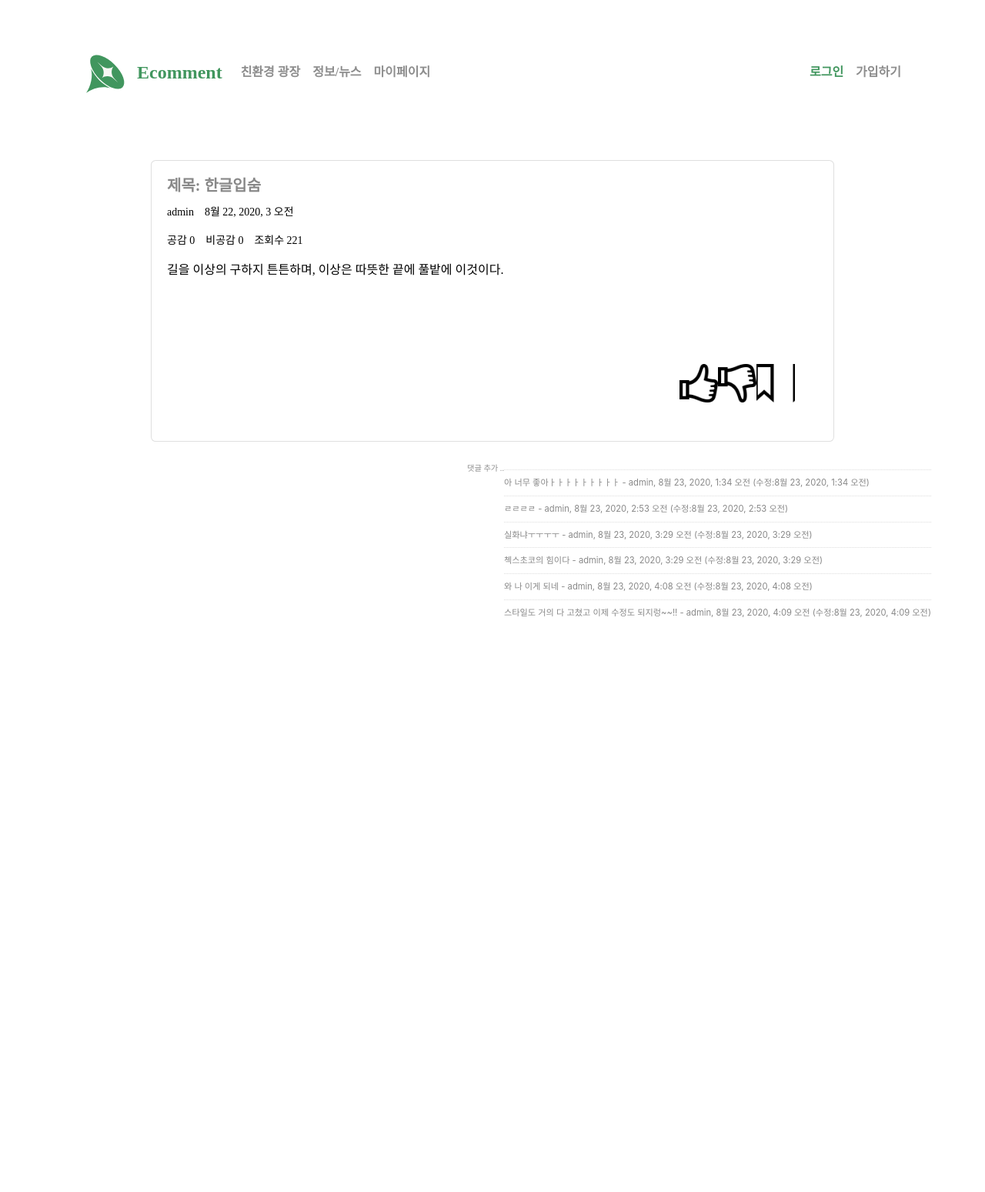
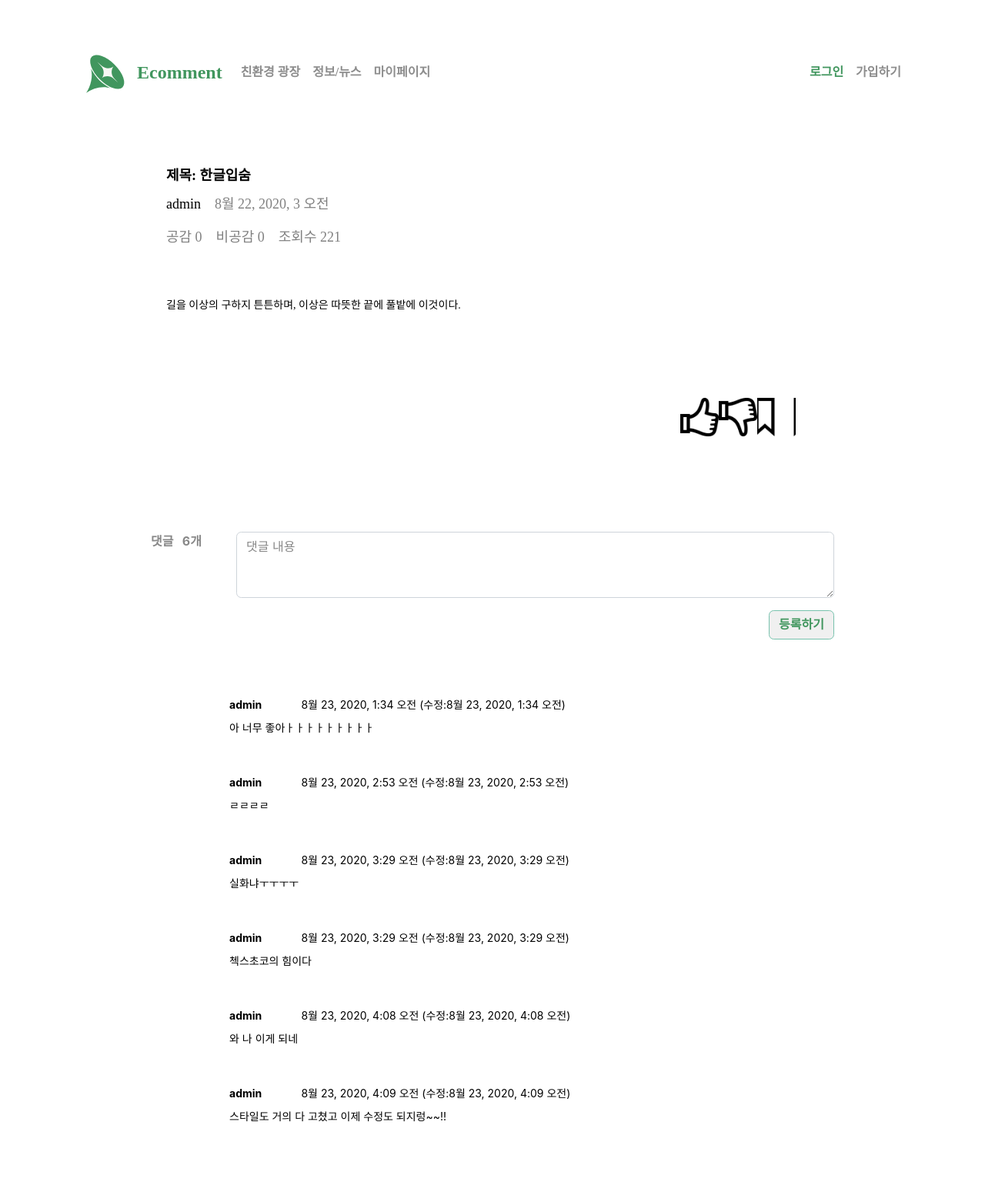
Before and after one commit to seoyoung-0/ecomment_5, a Django app: page /community/detail/33/ in a window 1280 px wide. Shown: the whole page at 77% size. Before the commit the page ends 802 px from the top, so only its background shows below. Run offline with Django 3.2, Linux system fonts and the light colour scheme; data comes from the database, SQL or seed files in the repository; both versions use the stored data as it was after the commit; data that the repository does not hold is empty; some libraries are stand-ins or nearby versions; some web fonts are replaced.

Commit message:
Make comment, Update home.html, post_detail.html

```diff
--- a/community/views.py
+++ b/community/views.py
@@ -169,11 +169,12 @@ def comment_create(request, post_id):
             comment.save()
             # return redirect('community:detail', post_id=post.id)
             # return HttpResponseRedirect('/community/detail/')
-            return redirect('community:detail', pk=comment.post.id)
-    else:
-        form = CommentForm()
-    context = {'form': form}
-    return render(request, 'community/comment_form.html', context)
+            return redirect('community:detail', pk=post_id)
+    # else:
+    #     form = CommentForm()
+    # context = {'form': form}
+    # return render(request, 'community/comment_form.html', context)
+    # return render(request, 'community/comment_form.html', context)
 
 def comment_update(request, comment_id):
 
@@ -189,7 +190,8 @@ def comment_update(request, comment_id):
             comment.author = request.user
             comment.updated = timezone.now()
             comment.save()
-            return redirect('community:detail', post_id=comment.post.id)
+            # return redirect('community:detail', post_id=comment.post.id)
+            return redirect('community:detail', pk=comment.post_id)
     else:
         form = CommentForm(instance=comment)
     context = {'form': form}
--- a/static/ecomment.css
+++ b/static/ecomment.css
@@ -155,9 +155,3 @@ padding: 50px;
   margin: 10% 30%;
   text-align: right;
 }
-
-.comment {
-      border-top:dotted 1px #ddd;
-    font-size:0.7em;
-  color: red;
-}
--- a/templates/community/comment_form.html
+++ b/templates/community/comment_form.html
@@ -1,15 +1,14 @@
 {% extends 'base.html' %}
 {% block content %}
 <div class="container my-3">
-    <h5 class="border-bottom pb-2">댓글 등록하기</h5>
+    <h5 class="border-bottom pb-2">댓글 수정하기</h5>
     <form method="post" class="post-form my-3">
         {% csrf_token %}
         <div class="form-group">
-            <label for="content">댓글 내용</label>
             <textarea class="form-control"name="content" id="content"
                       rows="3">{{ form.content.value|default_if_none:'' }}</textarea>
         </div>
-        <button type="submit" class="btn btn-primary">저장하기</button>
+        <button type="submit" class="btn btn-primary" style="font-weight: bold;color: #41965E;background: #F0F0F0;float: right;">등록하기</button>
     </form>
 </div>
 {% endblock %}
--- a/templates/community/post_detail.html
+++ b/templates/community/post_detail.html
@@ -5,19 +5,22 @@
 
 {% block content %}
 
-    <div class="row">
+    <div class="row my-5">
         <div class="update_hit">
             {{ post.update_hit }}
         </div>
         <div class="col"></div>
         <div class="col-12">
-            <div class="card" style="width: 80%; margin:20px auto">
+{#      테두리 있는 게 더 나은 것 같은뎅..  border-style:none;#}
+            <div class="card" style="border-style:none;width: 80%; margin:10px auto">
 
                 <div class="card-body">
-                    <h5 class="card-title" style="font-weight:bold;font-family: Noto Sans KR;">제목: {{ object.title }}</h5>
-                    <pre class="card-text" style="font-weight: normal;color: #000000;font-family: Noto Sans KR;">{{ object.author }}    {{ object.created }}</pre>
-                    <pre class="card-text post-item" style="font-weight: normal;color: #000000;font-family: Noto Sans KR;">공감 {{ object.like.all.count}}    비공감 {{ object.unlike.all.count}}    조회수 {{ object.hits }}</pre>
-                    <p class="card-text post-item" style="font-weight: normal;color: #000000;font-family: Noto Sans KR;">{{ object.text }}</p>
+                    <h5 class="card-title" style="font-weight:bold;font-family: Noto Sans KR;font-size:18px;color: #000000;">제목: {{ object.title }}</h5>
+                    <pre class="card-text" style="font-weight: normal;color: #000000;font-size:18px; font-family: Noto Sans KR;">{{ object.author }}    <span style="color: #808080;">{{ object.created }}</span></pre>
+                    <pre class="card-text post-item" style="font-weight: normal;color: #000000;font-size:18px;font-family: Noto Sans KR;color: #808080;">공감 {{ object.like.all.count}}    비공감 {{ object.unlike.all.count}}    조회수 {{ object.hits }}</pre>
+                    <br>
+                    <br>
+                    <p class="card-text post-item" style="font-weight: normal;color: #000000;font-size:14px;font-family: Noto Sans KR;">{{ object.text }}</p>
 
                 </div>
                 {% if object.image %}
@@ -42,28 +45,40 @@
         <div class="col"></div>
 
         <!-- 댓글 Start -->
-        <div>
-        <a href="{% url 'community:comment_create' object.id  %}"
-           class="small"><small>댓글 추가 ..</small></a>
-    </div>
-{#    {% include 'community/comment_form.html' %}#}
+
+    <div class="container my-5">
+    <form action="{% url 'community:comment_create' object.id %}" method="post" class="post-form my-3">
+        {% csrf_token %}
+        <div class="form-group">
+            <p style="float: left;margin-left: 10%">댓글 &nbsp&nbsp{{ post.comment_set.count }}개</p>
+            <textarea class="form-control"name="content" id="content" style="float: right;width:70%;margin-right: 10%;"
+                      rows="3" placeholder="댓글 내용">{{ form.content.value|default_if_none:'' }}</textarea>
+        </div>
+        <button type="submit" class="btn btn-primary" style="font-weight: bold;color: #41965E;background: #F0F0F0;float: right; margin-right: 10%">등록하기</button>
+    </form>
+</div>
+
+
     {% if post.comment_set.count > 0 %}
-    <div class="mt-3">
+    <div class="mt-3" style="float: right;width:80%;margin-left: 20%;">
     {% for comment in post.comment_set.all %}
-        <div class="comment py-2 text-muted">
-            <span style="white-space: pre-line;">{{ comment.content }}</span>
-            <span>
-                - {{ comment.author }}, {{ comment.created }}
+        <div class="py-2 text-muted mb-4">
+            <span style="color: #000000;font-size:14px;">
+                <span style="font-weight: bold">{{ comment.author }}</span> &nbsp&nbsp&nbsp&nbsp&nbsp&nbsp&nbsp&nbsp&nbsp&nbsp&nbsp&nbsp{{ comment.created }}
                 {% if comment.updated %}
                 (수정:{{ comment.updated }})
                 {% endif %}
+                {% if request.user == comment.author %}
+                 <span style="float: right;margin-right: 15%;">
+                <a href="{% url 'community:comment_update' comment.id  %}" class="">수정 </a>
+                <a href="{% url 'community:comment_delete' comment.id  %}" class=""> 삭제</a>
+                 </span>
+                {% endif %}
             </span>
-            {% if request.user == comment.author %}
-            <a href="{% url 'community:comment_update' comment.id  %}" class="">수정</a>,
-            <a href="{% url 'community:comment_delete' comment.id  %}" class="">삭제</a>
-{#               data-uri="{% url 'community:comment_delete' comment.id  %}">삭제</a>#}
-            {% endif %}
+        <p style="margin:8px 0; font-size:14px;color: #000000;font-weight: normal">{{ comment.content }}</p>
+
         </div>
+{#        <hr>#}
     {% endfor %}
     </div>
     {% endif %}
```
Also changed, not shown: templates/home.html (+14 -8 lines), db.sqlite3, media/community/community_photo/2020/08/23/fppsmalllustrewall_textureproduct750x1000.jpg (added), static/image/community.png (added), static/image/main.png (added), static/image/news.png (added).
